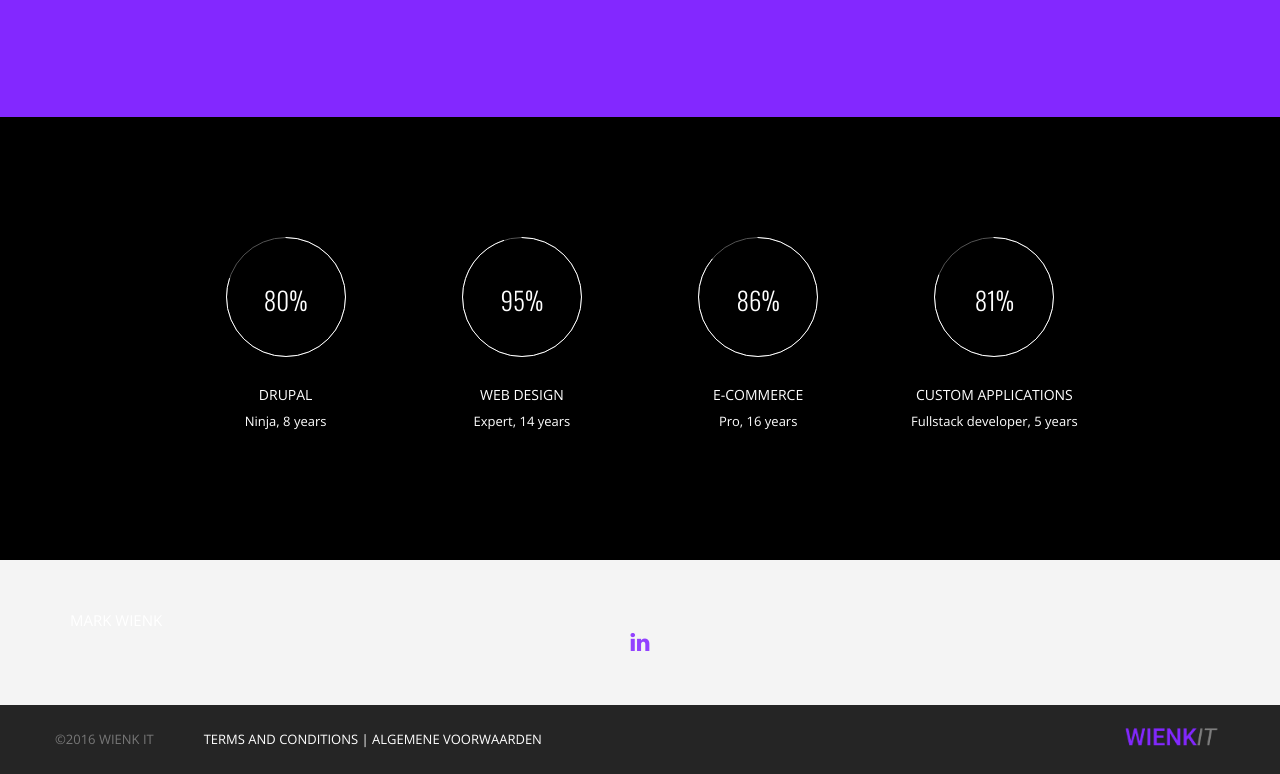
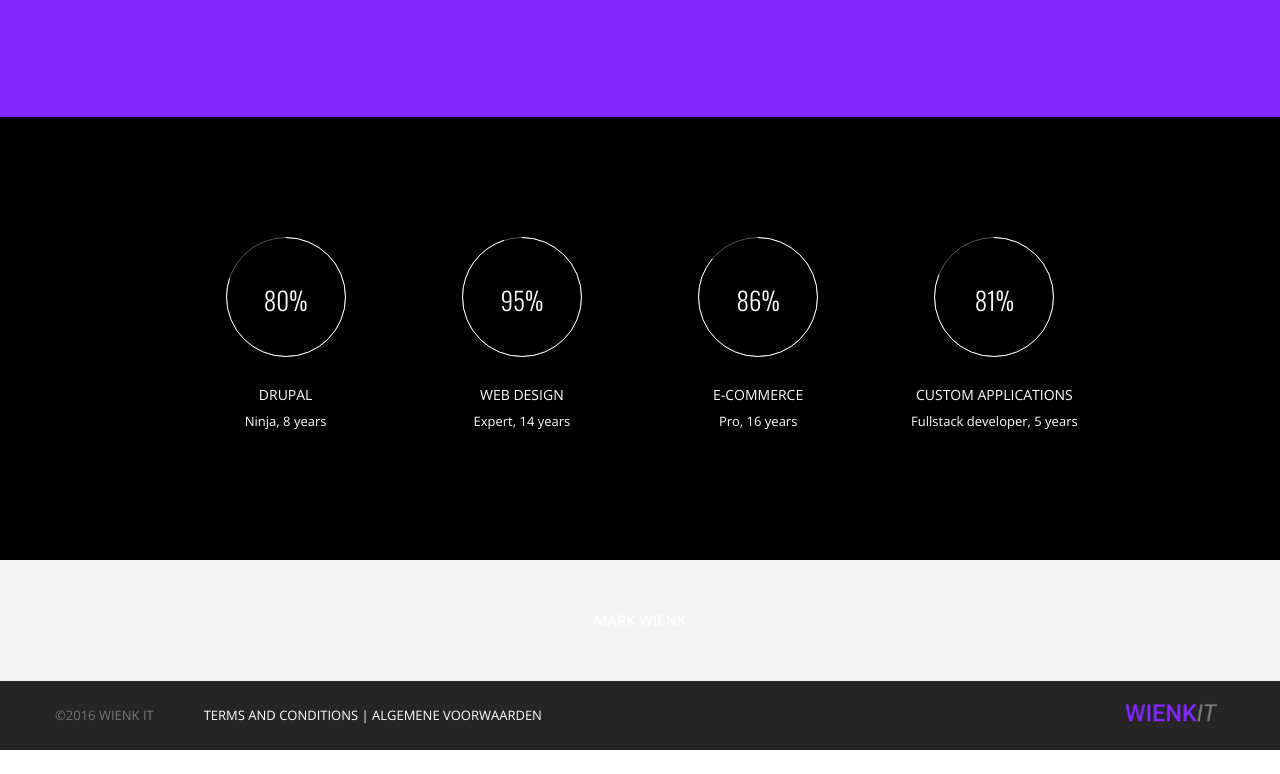
Before and after one commit to wienkit/wienkit.github.io, a plain HTML site: page index.html in a window 1280 px wide. Shown: the part 1855-2629 px from the top of the page. After the commit the page ends 2605 px from the top, so only its background shows below. Drawn offline with nearby package versions, Linux system fonts and the light colour scheme.

Commit message:
center linkedin

```diff
--- a/index.html
+++ b/index.html
@@ -908,22 +908,22 @@
 	<!-- contact-icon-section-end -->
 	<!-- contact-bottom-section-start -->
 	<section class="contact-icon contact_section_padding">
-		<div class="container">
+		<div class="container" style="display:flex; justify-content: center">
 			<div class="LI-profile-badge"  data-version="v1" data-size="large" data-locale="en_US" data-type="vertical" data-theme="light" data-vanity="mark-wienk-1a086728"><a class="LI-simple-link" href='https://nl.linkedin.com/in/mark-wienk-1a086728?trk=profile-badge'>Mark Wienk</a></div>
 		</div>
-		<div class="container">
-			<div class="row">
-				<div class="social_icon text-center">
+		<!-- <div class="container"> -->
+			<!-- <div class="row"> -->
+				<!-- <div class="social_icon text-center"> -->
 					<!-- <a href="www.facebook.com"><i class="fa fa-facebook"></i></a> -->
 					<!-- <a href="www.twitter.com"><i class="fa fa-twitter"></i></a> -->
 					<!-- <a href="www.google.com"><i class="fa fa-google-plus"></i></a> -->
 					<!-- <a href="www.dribbble.com"><i class="fa fa-dribbble"></i></a> -->
 					<!-- <a href="www.youtube.com"><i class="fa fa-youtube"></i></a> -->
-					<a href="https://nl.linkedin.com/in/mark-wienk-1a086728"><i class="fa fa-linkedin"></i></a>
+					<!-- <a href="https://nl.linkedin.com/in/mark-wienk-1a086728"><i class="fa fa-linkedin"></i></a> -->
 
-				</div>
-			</div>
-		</div>
+				<!-- </div> -->
+			<!-- </div> -->
+		<!-- </div> -->
 	</section>
 	<!-- contact-bottom-section-end -->
 	<!-- footer-section-start -->
```
